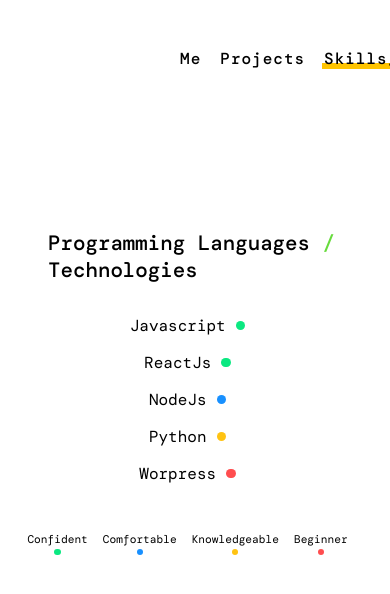
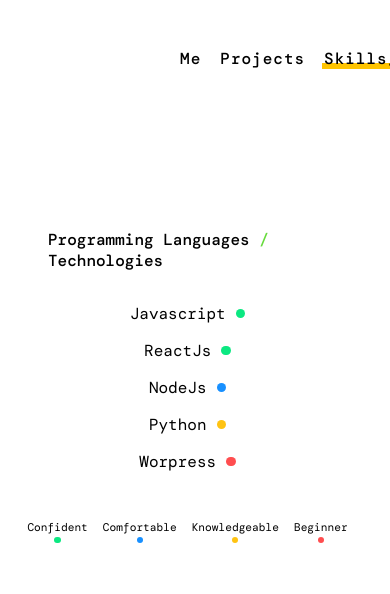
Before and after one commit to H4kim/portfolio-for-dev, a React (Create React App) app: page /skills in a window 390 px wide. Shown: the top 594 px of the page. Built offline with nearby package versions, Linux system fonts and the light colour scheme; a web font is replaced by a local one.

Commit message:
make skills page responsive

```diff
--- a/src/Containers/Home/Home.js
+++ b/src/Containers/Home/Home.js
@@ -36,7 +36,7 @@ function Home() {
                 {renderIcons()}
                </div>
 
-                <p style={{fontSize:'.6rem'}}>If you don't trust links (you should never 😉), my email is ozil.hakim@gmail.com</p>
+                <p style={{fontSize:'.6rem', textAlign:'center'}}>If you don't trust links (you should never 😉), my email is ozil.hakim@gmail.com</p>
             </footer>
 
         </div>
--- a/src/Containers/Home/Home.module.css
+++ b/src/Containers/Home/Home.module.css
@@ -15,6 +15,7 @@
   display: flex;
   margin-bottom: 3rem;
   align-items: center;
+  text-align: center;
 }
 
 .locationInfo {
--- a/src/Containers/Skills/Skills.module.css
+++ b/src/Containers/Skills/Skills.module.css
@@ -60,3 +60,22 @@
   background-color: lawngreen;
   margin-top: 3px;
 }
+
+@media only screen and (max-width: 768px) {
+  .title {
+    font-size: 1.2rem;
+  }
+}
+
+@media only screen and (max-width: 480px) {
+  .title {
+    font-size: 1rem;
+  }
+}
+
+@media only screen and (max-width: 320px) {
+  .title {
+    font-size: 0.8rem;
+    text-align: center;
+  }
+}
```
Also changed, not shown: 1 other file (tests, documents, lock files or other folders).
